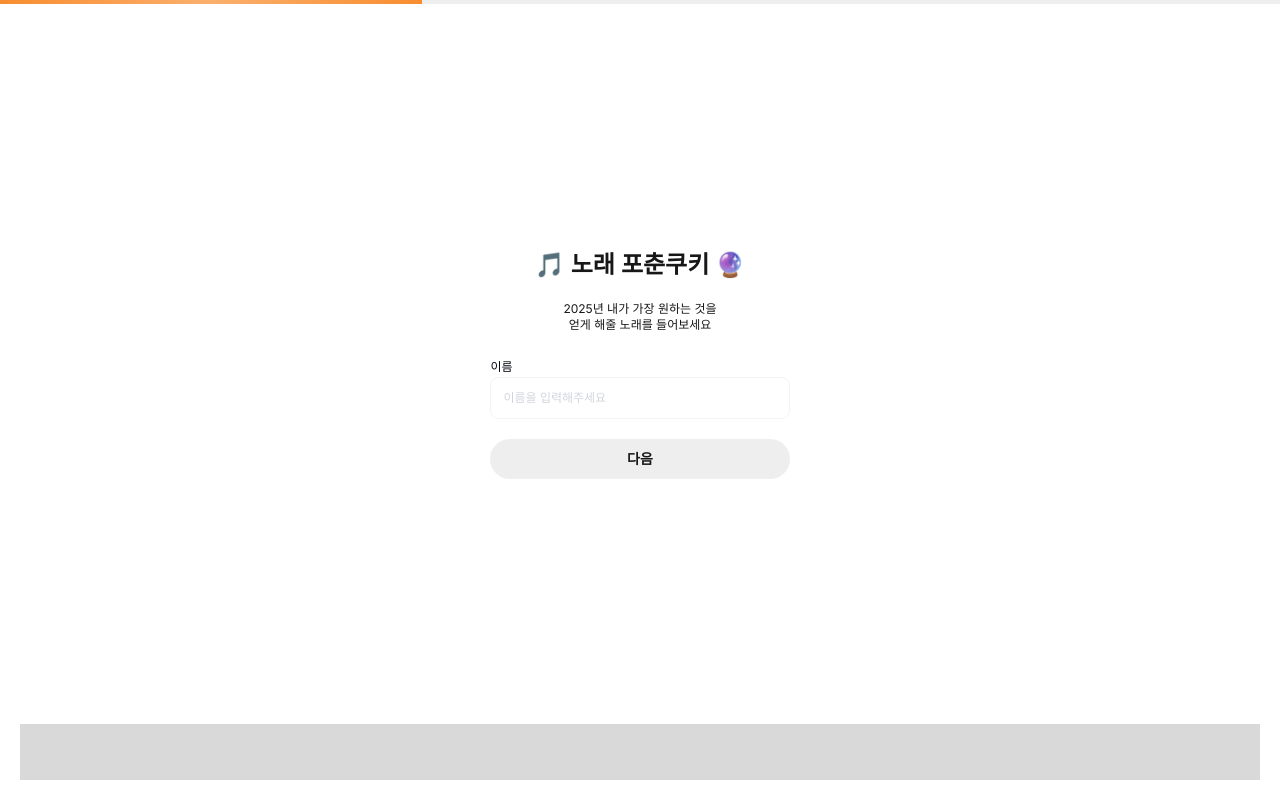
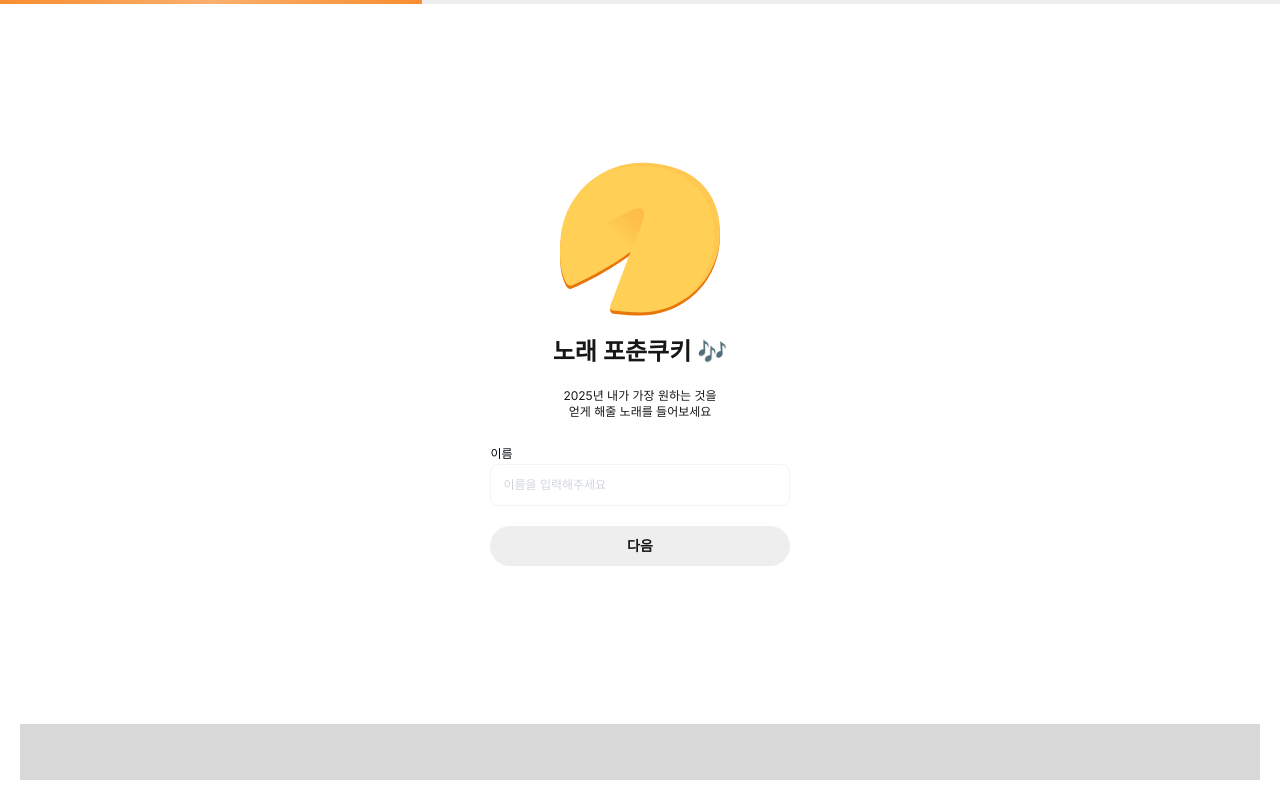
Before and after one commit to saul-atomrigs/ssong-tune-cookie, a Next.js app: page /login in a window 1280 px wide. Built offline with nearby package versions, Linux system fonts and the light colour scheme; a web font is replaced by a local one.

Commit message:
feat: Add Fortune Cookie SVG and integrate it into Login and Result pages

```diff
--- a/app/login/page.tsx
+++ b/app/login/page.tsx
@@ -2,6 +2,7 @@
 
 import React, { useState } from 'react';
 import { useRouter } from 'next/navigation';
+import Image from 'next/image';
 import { TextInput, Button, Ads, ProgressBar } from '@/app/components';
 import useUserStore from '@/store/userStore';
 
@@ -41,8 +42,15 @@ export default function Login() {
       <ProgressBar progress={33} />
       <div className='flex-1 flex items-center justify-center p-5'>
         <div className='flex flex-col items-center space-y-5'>
+          <Image
+            src='/fortune-cookie.svg'
+            alt='Fortune Cookie'
+            width={160}
+            height={154}
+            priority
+          />
           <h1 className='text-2xl font-bold font-[GmarketSans]'>
-            🎵 노래 포춘쿠키 🔮
+            노래 포춘쿠키 🎶
           </h1>
           <div className='w-[55%] text-center'>
             <p className='text-xs'>
--- a/app/results/[category]/page.tsx
+++ b/app/results/[category]/page.tsx
@@ -46,8 +46,15 @@ const ResultPage = () => {
     return (
       <main className='flex flex-col items-center min-h-screen'>
         <ProgressBar progress={100} />
-        <div className='flex-1 flex items-center justify-center'>
+        <div className='flex-1 flex items-center justify-center flex-col gap-8'>
           <h1 className='text-xl font-[GmarketSans]'>쿠키 고르는 중..</h1>
+          <Image
+            src='/fortune-cookie.svg'
+            alt='Fortune Cookie'
+            width={160}
+            height={154}
+            className='transform -rotate-90 scale-x-[-1]'
+          />
         </div>
         <div className='w-full px-5 pb-5'>
           <Ads />
```
Also changed, not shown: public/fortune-cookie.svg (added).
